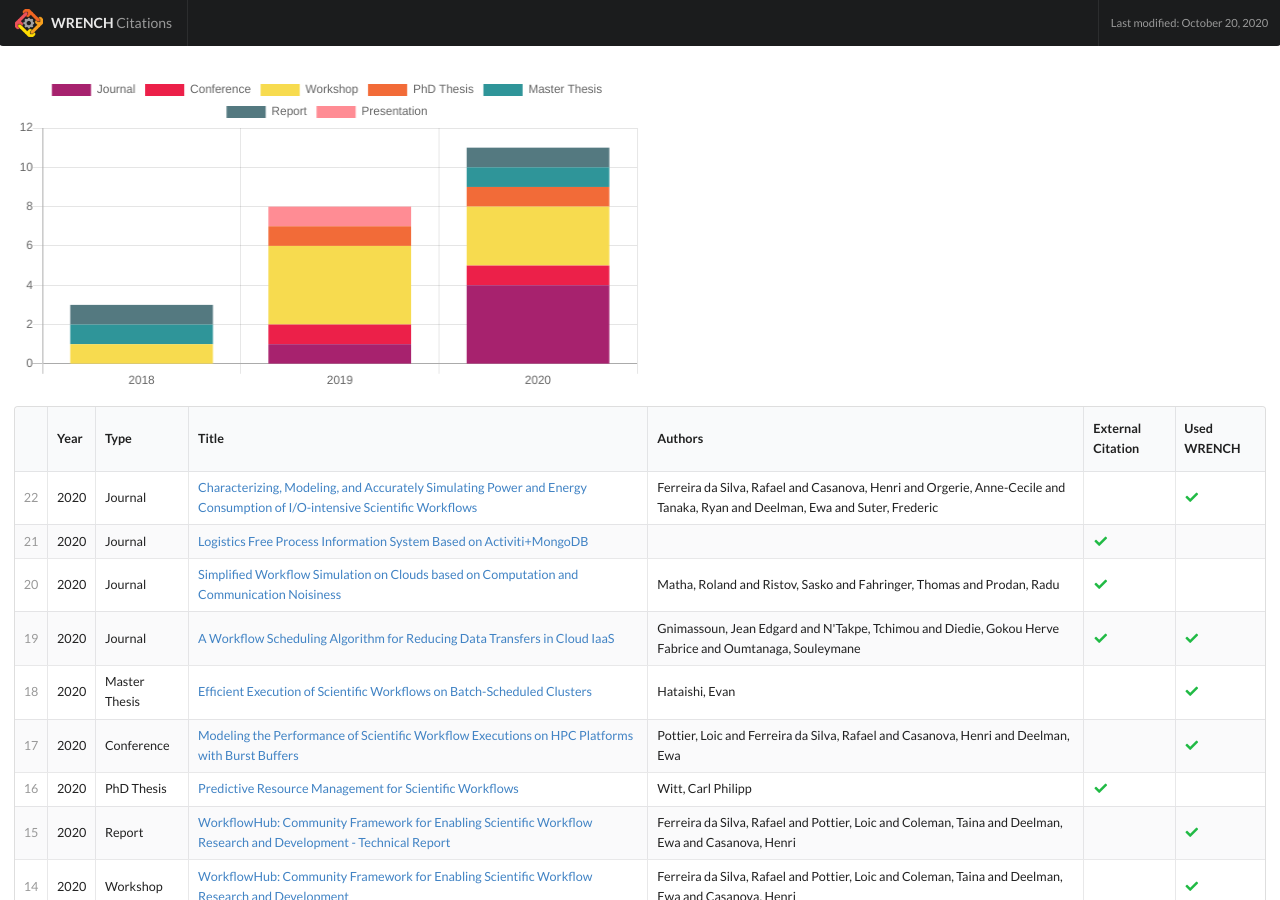
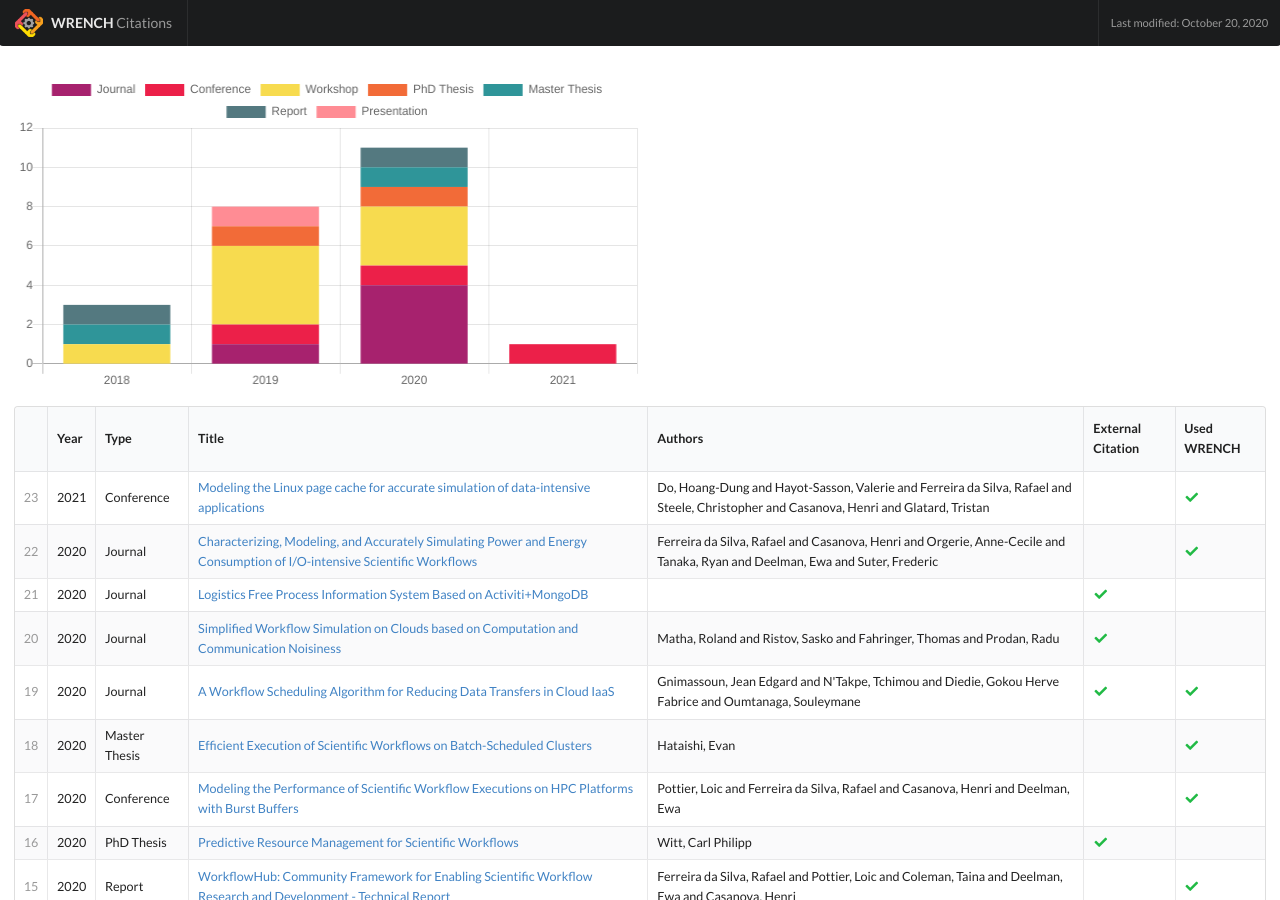
Before and after one commit to wrench-project/wrench-citations, a Jekyll site: the page built from index.html, in a window 1280 px wide and 900 px high. Built offline with Jekyll 4.4.1, drawn with Linux system fonts in a browser that asks for light colours; nearby versions of some CDN libraries; the list of posts is cut into pages by our own code.

Commit message:
Update citations.yml

```diff
--- a/_data/citations.yml
+++ b/_data/citations.yml
@@ -1,3 +1,12 @@
+
+- year: 2021
+  type: "Conference"
+  title: "Modeling the Linux page cache for accurate simulation of data-intensive applications"
+  authors: "Do, Hoang-Dung and Hayot-Sasson, Valerie and Ferreira da Silva, Rafael and Steele, Christopher and Casanova, Henri and Glatard, Tristan"
+  url: https://arxiv.org/abs/2101.01335
+  self: True
+  usage: True
+
 - year: 2020
   type: "Workshop"
   title: "Integrating Machine Learning with HPC-driven Simulations for Enhanced Student Learning"
```
